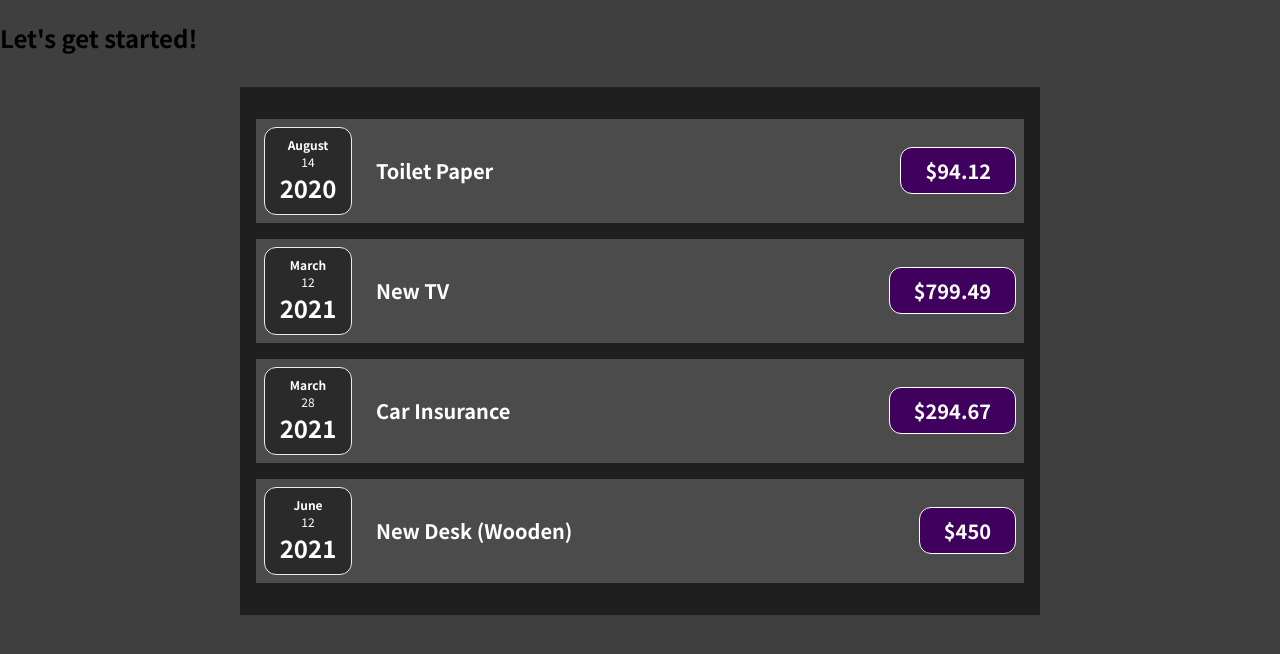
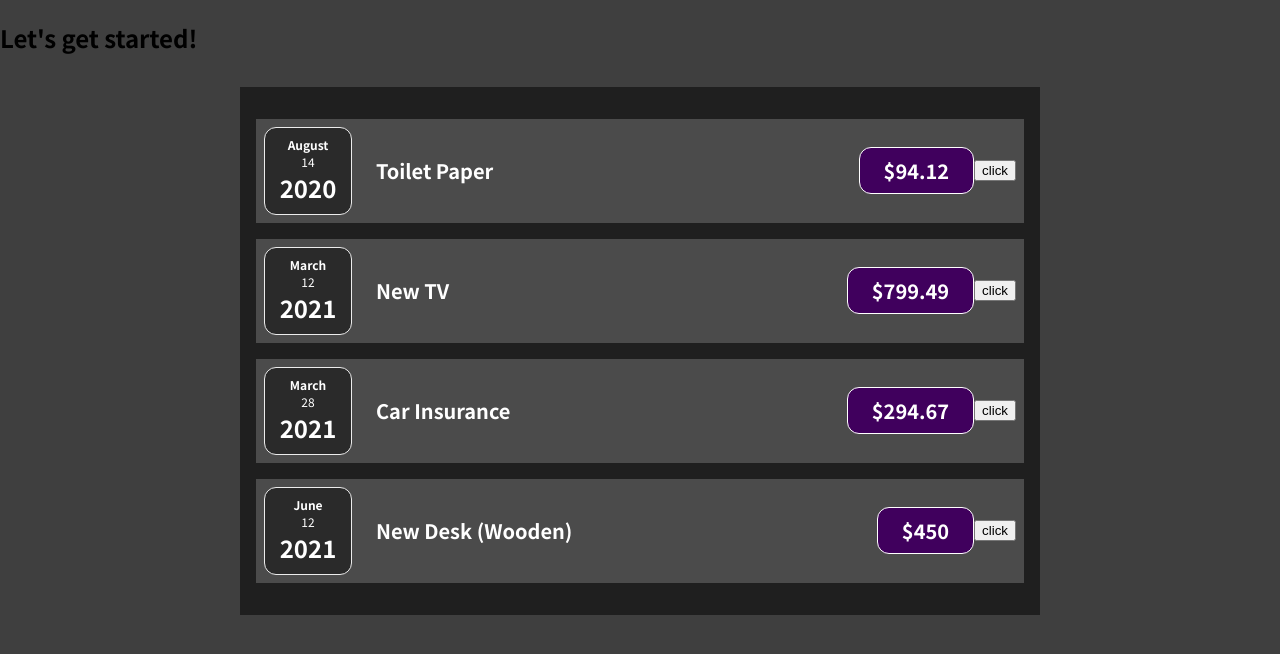
Before and after one commit to SHAIK14/ExpenseTracker, a React (Create React App) app: page / in a window 1280 px wide. Shown: the top 654 px of the page. Built offline with nearby package versions, Linux system fonts and the light colour scheme.

Commit message:
eventHandle

```diff
--- a/src/components/Expenses/ExpenseItems.js
+++ b/src/components/Expenses/ExpenseItems.js
@@ -4,6 +4,7 @@ import Card from "../UI/card";
 import "./ExpenseItems.css";
 
 const ExpenseItem = (props) => {
+  const clickHandler = () => console.log("clikced!");
   return (
     <Card className="expense-item">
       <ExpenseDate date={props.date}></ExpenseDate>
@@ -12,6 +13,7 @@ const ExpenseItem = (props) => {
 
         <div className="expense-item__price">${props.amount}</div>
       </div>
+      <button onClick={clickHandler}>click</button>
     </Card>
   );
 };
```
